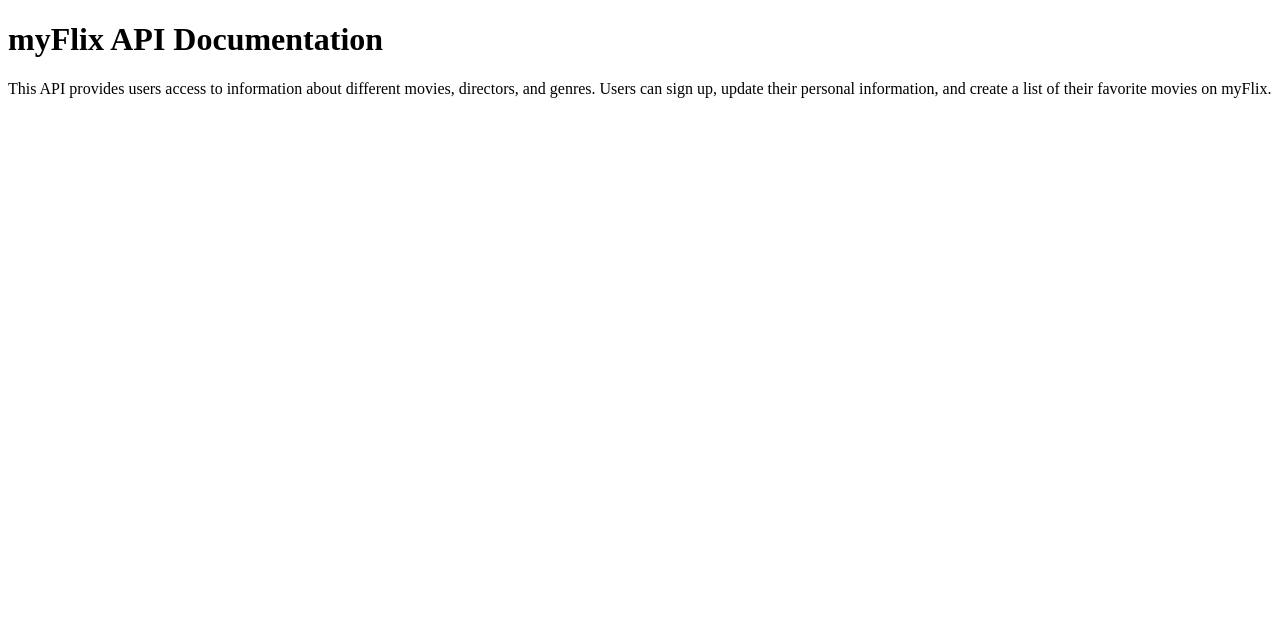
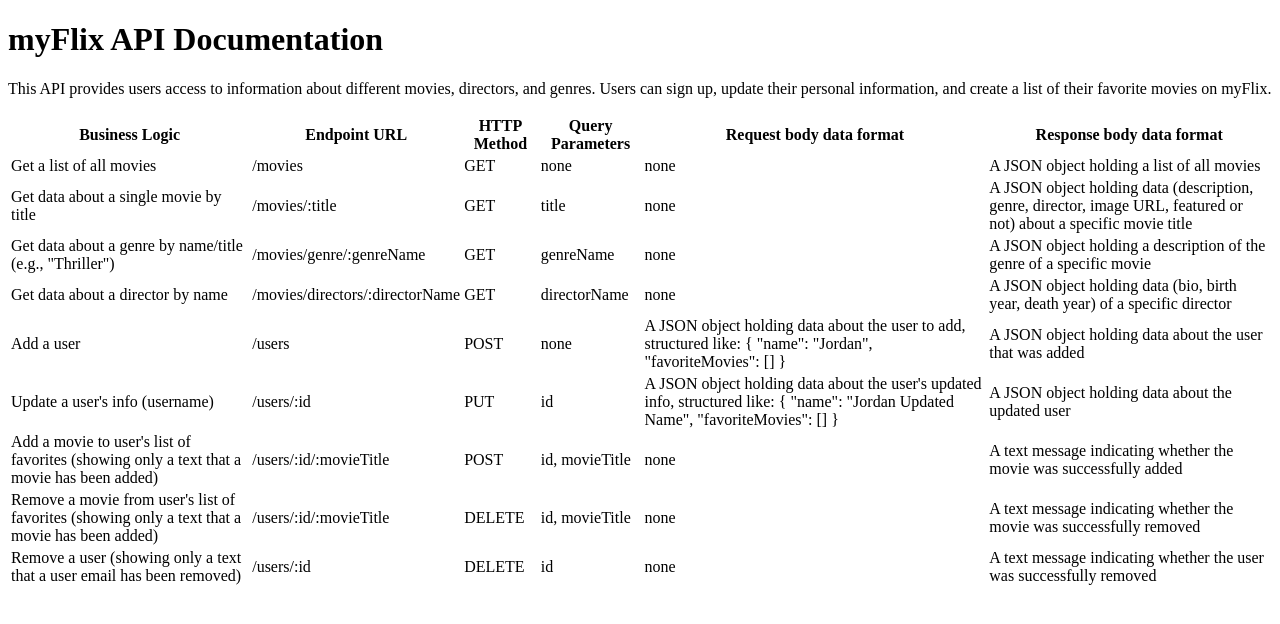
Before and after one commit to jordanl412/myFlix-API, a website: page public/documentation.html in a window 1280 px wide. Drawn offline with Linux system fonts and the light colour scheme.

Commit message:
Added table of documentation of endpoints
Endpoints for:
- Get list of all movies
- Get data about a movie by title
- Get data about a genre
- Get data about a director
- Add a user
- Update a user's info
- Add a movie to a user's favorites
- Delete a movie from a user's favorites
- Delete a user

```diff
--- a/public/documentation.html
+++ b/public/documentation.html
@@ -13,6 +13,111 @@
     personal information, and create a list of their favorite
     movies on myFlix.
     </p>
+
+<div>
+    <table>
+        <tr>
+            <th>Business Logic</th>
+            <th>Endpoint URL</th>
+            <th>HTTP Method</th>
+            <th>Query Parameters</th>
+            <th>Request body data format</th>
+            <th>Response body data format</th>
+        </tr>
+        <tr>
+            <td>Get a list of all movies</td>
+            <td>/movies</td>
+            <td>GET</td>
+            <td>none</td>
+            <td>none</td>
+            <td>A JSON object holding a list of all movies</td>
+        </tr>
+        <tr>
+            <td>Get data about a single movie by title</td>
+            <td>/movies/:title</td>
+            <td>GET</td>
+            <td>title</td>
+            <td>none</td>
+            <td>A JSON object holding data (description, genre, director,
+                image URL, featured or not) about a specific movie title</td>
+        </tr>
+        <tr>
+            <td>Get data about a genre by name/title
+                (e.g., "Thriller")</td>
+            <td>/movies/genre/:genreName</td>
+            <td>GET</td>
+            <td>genreName</td>
+            <td>none</td>
+            <td>A JSON object holding a description of the genre of
+                a specific movie</td>
+        </tr>
+        <tr>
+            <td>Get data about a director by name</td>
+            <td>/movies/directors/:directorName</td>
+            <td>GET</td>
+            <td>directorName</td>
+            <td>none</td>
+            <td>A JSON object holding data (bio, birth year, death year) of
+                a specific director</td>
+        </tr>
+        <tr>
+            <td>Add a user</td>
+            <td>/users</td>
+            <td>POST</td>
+            <td>none</td>
+            <td>A JSON object holding data about the user to add, structured like:
+                {
+                "name": "Jordan",
+                "favoriteMovies": []
+                }
+            </td>
+            <td>A JSON object holding data about the user that was added</td>
+        </tr>
+        <tr>
+            <td>Update a user's info (username)</td>
+            <td>/users/:id</td>
+            <td>PUT</td>
+            <td>id</td>
+            <td>A JSON object holding data about the user's updated info, structured like:
+                {
+                    "name": "Jordan Updated Name",
+                    "favoriteMovies": []
+                    }
+            </td>
+            <td>A JSON object holding data about the updated user</td>
+        </tr>
+        <tr>
+            <td>Add a movie to user's list of favorites (showing only
+                a text that a movie has been added)</td>
+            <td>/users/:id/:movieTitle</td>
+            <td>POST</td>
+            <td>id, movieTitle</td>
+            <td>none</td>
+            <td>A text message indicating whether the movie was successfully
+                added</td>
+        </tr>
+        <tr>
+            <td>Remove a movie from user's list of favorites
+                (showing only a text that a movie has been added)</td>
+            <td>/users/:id/:movieTitle</td>
+            <td>DELETE</td>
+            <td>id, movieTitle</td>
+            <td>none</td>
+            <td>A text message indicating whether the movie was successfully
+                removed</td>
+        </tr>
+        <tr>
+            <td>Remove a user (showing only a text
+                that a user email has been removed)</td>
+            <td>/users/:id</td>
+            <td>DELETE</td>
+            <td>id</td>
+            <td>none</td>
+            <td>A text message indicating whether the user was successfully
+                removed</td>
+        </tr>
+    </table>
+</div>
 </body>
 
 </html>
```
